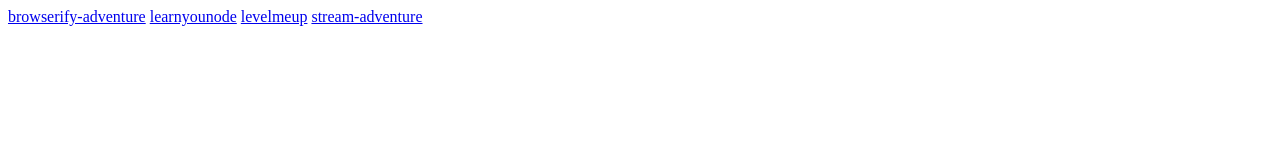
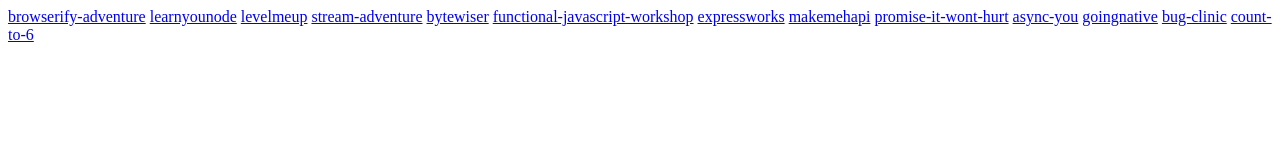
Before and after one commit to generalhenry/nodeschool-interactive, a website: page public/index.html in a window 1280 px wide. Drawn offline with Linux system fonts and the light colour scheme.

Commit message:
added a bunch more

```diff
--- a/public/index.html
+++ b/public/index.html
@@ -5,3 +5,21 @@
 <a href='/learnyounode'>learnyounode</a>
 <a href='/levelmeup'>levelmeup</a>
 <a href='/stream-adventure'>stream-adventure</a>
+<a href='/bytewiser'>bytewiser</a>
+<a href='/functional-javascript-workshop'>functional-javascript-workshop</a>
+<!--<a href='/git-it'>git-it</a> will need to open a web port-->
+<a href='/expressworks'>expressworks</a>
+<a href='/makemehapi'>makemehapi</a>
+<a href='/promise-it-wont-hurt'>promise-it-wont-hurt</a>
+<a href='/async-you'>async-you</a>
+<!--<a href='/nodebot-workshop'>nodebot-workshop</a> hardware . . .-->
+<a href='/goingnative'>goingnative</a>
+<!--<a href='/shader-school'>shader-school</a> couldn't even get as far as the npm install, not enough ram on my vm-->
+<a href='/bug-clinic'>bug-clinic</a>
+<!--<a href='/introtowebgl'>introtowebgl</a> install issues-->
+<a href='/count-to-6'>count-to-6</a>
+<!--
+  todo
+    npm-tutor
+    data-plumber
+-->
```
